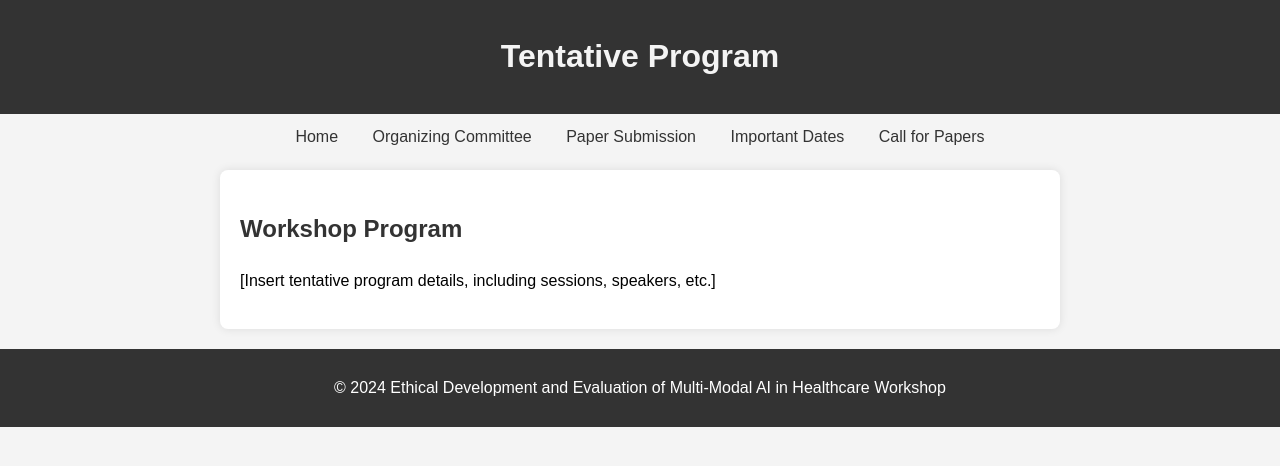
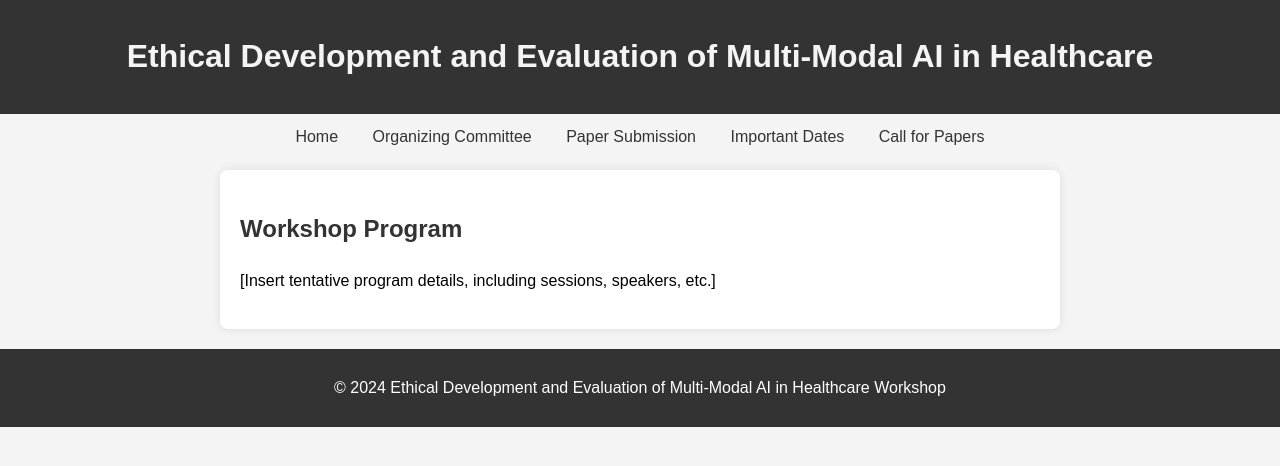
Before and after one commit to ImpactLabASU/ImpactLabASU.github.io, a plain HTML site: page program.html in a window 1280 px wide. Drawn offline with Linux system fonts and the light colour scheme.

Commit message:
Update program.html

```diff
--- a/program.html
+++ b/program.html
@@ -9,7 +9,7 @@
 <body>
 
     <header>
-        <h1>Tentative Program</h1>
+        <h1>Ethical Development and Evaluation of Multi-Modal AI in Healthcare</h1>
     </header>
 
     <nav>
```
